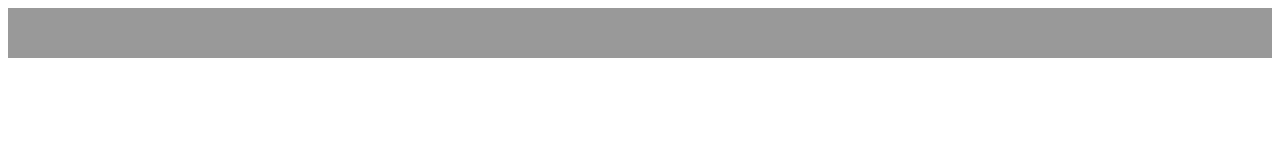
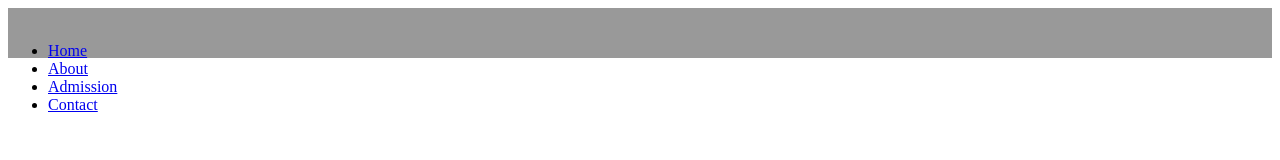
Before and after one commit to TheMYC/201-115-007, a plain HTML site: page index.html in a window 1280 px wide. Drawn offline with Linux system fonts and the light colour scheme; files that its build step writes are made by us from their sources.

Commit message:
Update index.html

```diff
--- a/index.html
+++ b/index.html
@@ -12,6 +12,14 @@
     <main class="main">
         <nav class="navbar">
             <img class="logo" src="img/logo.jpg" alt="">
+            <ul>
+                <li><a class="active" href="index.html"> Home </a></li>
+                <li><a href="about.html"> About </a></li>
+                <li><a href="admission.html"> Admission </a></li>
+                <li><a href="contact.html"> Contact </a></li>
+
+
+            </ul>
 
         </nav>
 
```
